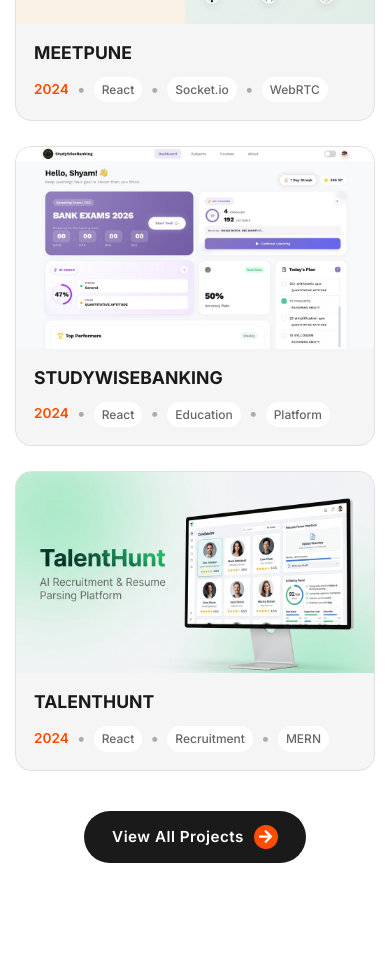
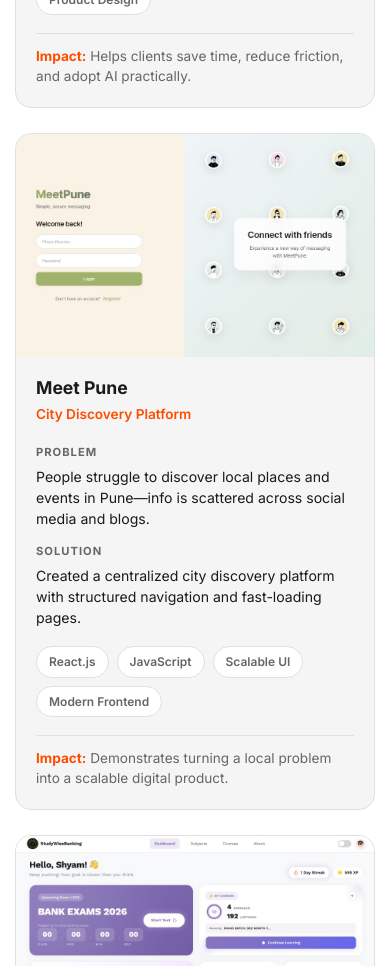
Before and after one commit to ShyamCoder2024/Portfolio, a React (Vite) app: page / in a window 390 px wide. Shown: the part 3860-4826 px from the top of the page. Built offline with nearby package versions, Linux system fonts and the light colour scheme.

Commit message:
Redesign Projects section with storytelling cards

```diff
--- a/src/components/Projects.css
+++ b/src/components/Projects.css
@@ -2,10 +2,10 @@
     background: var(--bg-color);
 }
 
-/* Header Section - Clean centered style */
+/* Header Section */
 .projects-header {
     text-align: center;
-    margin-bottom: 50px;
+    margin-bottom: 60px;
 }
 
 .projects-title {
@@ -45,11 +45,11 @@
     margin: 1.5rem auto 0;
 }
 
-/* Clean 2x2 Grid Layout */
+/* 3 Column Grid for Story Cards */
 .projects-grid {
     display: grid;
-    grid-template-columns: repeat(2, 1fr);
-    gap: 35px;
+    grid-template-columns: repeat(3, 1fr);
+    gap: 30px;
 }
 
 /* Card Styles */
@@ -59,11 +59,13 @@
     overflow: hidden;
     border: 1px solid var(--border-color);
     transition: all 0.4s ease;
+    display: flex;
+    flex-direction: column;
 }
 
 .project-card:hover {
     transform: translateY(-8px);
-    box-shadow: 0 20px 40px rgba(0, 0, 0, 0.15);
+    box-shadow: 0 20px 40px rgba(0, 0, 0, 0.12);
     border-color: var(--accent-color);
 }
 
@@ -85,48 +87,29 @@
     transform: scale(1.05);
 }
 
-/* Hover Overlay - Premium gradient */
-.project-overlay {
+/* Live Link Button */
+.project-link {
     position: absolute;
-    top: 0;
-    left: 0;
-    width: 100%;
-    height: 100%;
-    background: linear-gradient(to bottom,
-            rgba(0, 0, 0, 0) 0%,
-            rgba(0, 0, 0, 0.7) 100%);
+    top: 15px;
+    right: 15px;
+    width: 40px;
+    height: 40px;
+    background: rgba(255, 255, 255, 0.95);
+    border-radius: 50%;
     display: flex;
-    align-items: flex-end;
-    justify-content: flex-end;
-    padding: 20px;
+    align-items: center;
+    justify-content: center;
+    color: var(--text-color);
+    font-size: 0.9rem;
+    transition: all 0.3s ease;
     opacity: 0;
-    transition: opacity 0.3s ease;
 }
 
-.project-card:hover .project-overlay {
+.project-card:hover .project-link {
     opacity: 1;
 }
 
-.overlay-links {
-    display: flex;
-    gap: 12px;
-}
-
-.overlay-links a {
-    display: inline-flex;
-    align-items: center;
-    justify-content: center;
-    width: 44px;
-    height: 44px;
-    background: rgba(255, 255, 255, 0.95);
-    color: var(--text-color);
-    border-radius: 50%;
-    font-size: 1.1rem;
-    transition: all 0.3s ease;
-    text-decoration: none;
-}
-
-.overlay-links a:hover {
+.project-link:hover {
     background: var(--accent-color);
     color: #fff;
     transform: scale(1.1);
@@ -134,59 +117,119 @@
 
 /* Card Content */
 .project-content {
-    padding: 24px;
+    padding: 25px;
+    display: flex;
+    flex-direction: column;
+    gap: 18px;
+    flex: 1;
+}
+
+/* Project Header */
+.project-header {
+    display: flex;
+    flex-direction: column;
+    gap: 4px;
 }
 
 .project-name {
-    font-size: 1.25rem;
+    font-size: 1.15rem;
     font-weight: 700;
-    margin-bottom: 12px;
     color: var(--text-color);
+    margin: 0;
+    text-transform: none;
+    letter-spacing: normal;
 }
 
-.project-meta {
-    display: flex;
-    align-items: center;
-    gap: 8px;
-    flex-wrap: wrap;
+.project-subtitle {
+    font-size: 0.85rem;
+    color: var(--accent-color);
+    font-weight: 600;
 }
 
-.project-year {
-    font-size: 0.85rem;
-    font-weight: 600;
-    color: var(--accent-color);
+/* Story Section */
+.project-story {
+    display: flex;
+    flex-direction: column;
+    gap: 14px;
 }
 
-.meta-separator {
-    color: var(--text-secondary);
-    opacity: 0.5;
+.story-item {
+    display: flex;
+    flex-direction: column;
+    gap: 4px;
 }
 
-.project-tag {
-    font-size: 0.8rem;
+.story-label {
+    font-size: 0.7rem;
+    font-weight: 700;
+    text-transform: uppercase;
+    letter-spacing: 1px;
+    color: var(--text-secondary);
+}
+
+.story-item p {
+    font-size: 0.9rem;
+    line-height: 1.5;
+    color: var(--text-color);
+    margin: 0;
+}
+
+/* Tech Tags */
+.project-tech {
+    display: flex;
+    flex-wrap: wrap;
+    gap: 8px;
+}
+
+.tech-tag {
+    font-size: 0.75rem;
+    font-weight: 600;
     color: var(--text-secondary);
     background: var(--bg-color);
-    padding: 4px 10px;
+    padding: 5px 12px;
     border-radius: 20px;
-    font-weight: 500;
+    border: 1px solid var(--border-color);
+}
+
+/* Outcome */
+.project-outcome {
+    font-size: 0.85rem;
+    line-height: 1.5;
+    color: var(--text-secondary);
+    padding-top: 12px;
+    border-top: 1px solid var(--border-color);
+    margin-top: auto;
+}
+
+.outcome-label {
+    font-weight: 700;
+    color: var(--accent-color);
 }
 
 /* CTA Button */
 .projects-cta {
     display: flex;
     justify-content: center;
-    margin-top: 50px;
+    margin-top: 60px;
 }
 
 /* Responsive - Tablet */
-@media (max-width: 900px) {
-    .projects-title {
-        font-size: 2rem;
-    }
-
+@media (max-width: 1024px) {
     .projects-grid {
         grid-template-columns: repeat(2, 1fr);
         gap: 25px;
+    }
+}
+
+/* Responsive - Mobile */
+@media (max-width: 700px) {
+    .projects-grid {
+        grid-template-columns: 1fr;
+        gap: 25px;
+    }
+
+    .projects-title {
+        font-size: 1.8rem;
     }
 
     .project-content {
@@ -196,41 +239,12 @@
     .project-name {
         font-size: 1.1rem;
     }
-}
 
-/* Responsive - Mobile */
-@media (max-width: 600px) {
-    .projects-grid {
-        grid-template-columns: 1fr;
-        gap: 25px;
+    .story-item p {
+        font-size: 0.88rem;
     }
 
-    .projects-title {
-        font-size: 1.8rem;
-    }
-
-    .projects-tagline {
-        font-size: 0.95rem;
-    }
-
-    .project-image {
-        aspect-ratio: 16 / 9;
-    }
-
-    .project-content {
-        padding: 18px;
-    }
-
-    .project-name {
-        font-size: 1.1rem;
-    }
-
-    .project-tag {
-        font-size: 0.75rem;
-        padding: 3px 8px;
-    }
-
-    .projects-cta {
-        margin-top: 40px;
+    .project-link {
+        opacity: 1;
     }
 }
--- a/src/components/Projects.jsx
+++ b/src/components/Projects.jsx
@@ -1,47 +1,44 @@
 import React from 'react';
 // eslint-disable-next-line no-unused-vars
 import { motion } from 'framer-motion';
-import { FaExternalLinkAlt, FaGithub, FaArrowRight } from 'react-icons/fa';
+import { FaExternalLinkAlt, FaArrowRight } from 'react-icons/fa';
 import './Projects.css';
 import scaleonImage from '../assets/scaleon-project.jpg';
 import meetpuneImage from '../assets/meetpune-project.jpg';
 import studyWiseBankingImage from '../assets/StudyWiseBanking.jpg';
-import talenthuntImage from '../assets/talenthunt-project.jpg';
 
 const Projects = () => {
     const projects = [
         {
             title: 'ScaleOn Technologies',
-            year: '2024',
-            tags: ['MERN Stack', 'AI-Powered', 'SaaS'],
+            subtitle: 'AI Agents & Automation Solutions',
+            problem: 'SMBs struggle to adopt AI due to high costs, lack of expertise, and fragmented tools.',
+            solution: 'Built a scalable agency platform with AI agents, automation workflows, and SaaS solutions to streamline business operations.',
+            tech: ['AI Agents', 'Automation', 'Web Dev', 'Product Design'],
+            outcome: 'Helps clients save time, reduce friction, and adopt AI practically.',
             image: scaleonImage,
-            github: null,
             demo: 'https://scaleon-grow-build.vercel.app/'
         },
         {
-            title: 'MeetPune',
-            year: '2024',
-            tags: ['React', 'Socket.io', 'WebRTC'],
+            title: 'Meet Pune',
+            subtitle: 'City Discovery Platform',
+            problem: 'People struggle to discover local places and events in Pune—info is scattered across social media and blogs.',
+            solution: 'Created a centralized city discovery platform with structured navigation and fast-loading pages.',
+            tech: ['React.js', 'JavaScript', 'Scalable UI', 'Modern Frontend'],
+            outcome: 'Demonstrates turning a local problem into a scalable digital product.',
             image: meetpuneImage,
-            github: null,
             demo: 'https://chat-application-pink-three.vercel.app/login'
         },
         {
-            title: 'StudyWiseBanking',
-            year: '2024',
-            tags: ['React', 'Education', 'Platform'],
+            title: 'StudyWise Banking',
+            subtitle: 'AI-Driven Learning Platform',
+            problem: 'Banking exam aspirants lose motivation and lack personalized guidance after enrollment.',
+            solution: 'Built a full-stack learning system with AI-based performance analysis and personalized study recommendations.',
+            tech: ['React.js', 'Node.js', 'AI Analysis', 'Full-Stack'],
+            outcome: 'Improves student engagement and learning outcomes through data-driven prep.',
             image: studyWiseBankingImage,
-            github: null,
             demo: 'https://studywise-banking-site.vercel.app/login'
-        },
-        {
-            title: 'TalentHunt',
-            year: '2024',
-            tags: ['React', 'Recruitment', 'MERN'],
-            image: talenthuntImage,
-            github: null,
-            demo: null
-        },
+        }
     ];
 
     return (
@@ -67,8 +64,7 @@ const Projects = () => {
                     Featured <span>Work</span>
                 </h2>
                 <p className="projects-tagline">
-                    A showcase of projects that demonstrate my skills in building
-                    modern, scalable web applications.
+                    Real-world projects solving real problems with modern technology.
                 </p>
             </motion.div>
 
@@ -84,31 +80,44 @@ const Projects = () => {
                     >
                         <div className="project-image">
                             <img src={project.image} alt={project.title} />
-                            <div className="project-overlay">
-                                <div className="overlay-links">
-                                    {project.github && (
-                                        <a href={project.github} target="_blank" rel="noopener noreferrer" aria-label="GitHub">
-                                            <FaGithub />
-                                        </a>
-                                    )}
-                                    {project.demo && (
-                                        <a href={project.demo} target="_blank" rel="noopener noreferrer" aria-label="Live Demo">
-                                            <FaExternalLinkAlt />
-                                        </a>
-                                    )}
+                            {project.demo && (
+                                <a
+                                    href={project.demo}
+                                    target="_blank"
+                                    rel="noopener noreferrer"
+                                    className="project-link"
+                                    aria-label="View Live"
+                                >
+                                    <FaExternalLinkAlt />
+                                </a>
+                            )}
+                        </div>
+
+                        <div className="project-content">
+                            <div className="project-header">
+                                <h3 className="project-name">{project.title}</h3>
+                                <span className="project-subtitle">{project.subtitle}</span>
+                            </div>
+
+                            <div className="project-story">
+                                <div className="story-item">
+                                    <span className="story-label">Problem</span>
+                                    <p>{project.problem}</p>
+                                </div>
+                                <div className="story-item">
+                                    <span className="story-label">Solution</span>
+                                    <p>{project.solution}</p>
                                 </div>
                             </div>
-                        </div>
-                        <div className="project-content">
-                            <h3 className="project-name">{project.title}</h3>
-                            <div className="project-meta">
-                                <span className="project-year">{project.year}</span>
-                                {project.tags.map((tag, idx) => (
-                                    <React.Fragment key={idx}>
-                                        <span className="meta-separator">•</span>
-                                        <span className="project-tag">{tag}</span>
-                                    </React.Fragment>
+
+                            <div className="project-tech">
+                                {project.tech.map((t, idx) => (
+                                    <span key={idx} className="tech-tag">{t}</span>
                                 ))}
+                            </div>
+
+                            <div className="project-outcome">
+                                <span className="outcome-label">Impact:</span> {project.outcome}
                             </div>
                         </div>
                     </motion.div>
```
